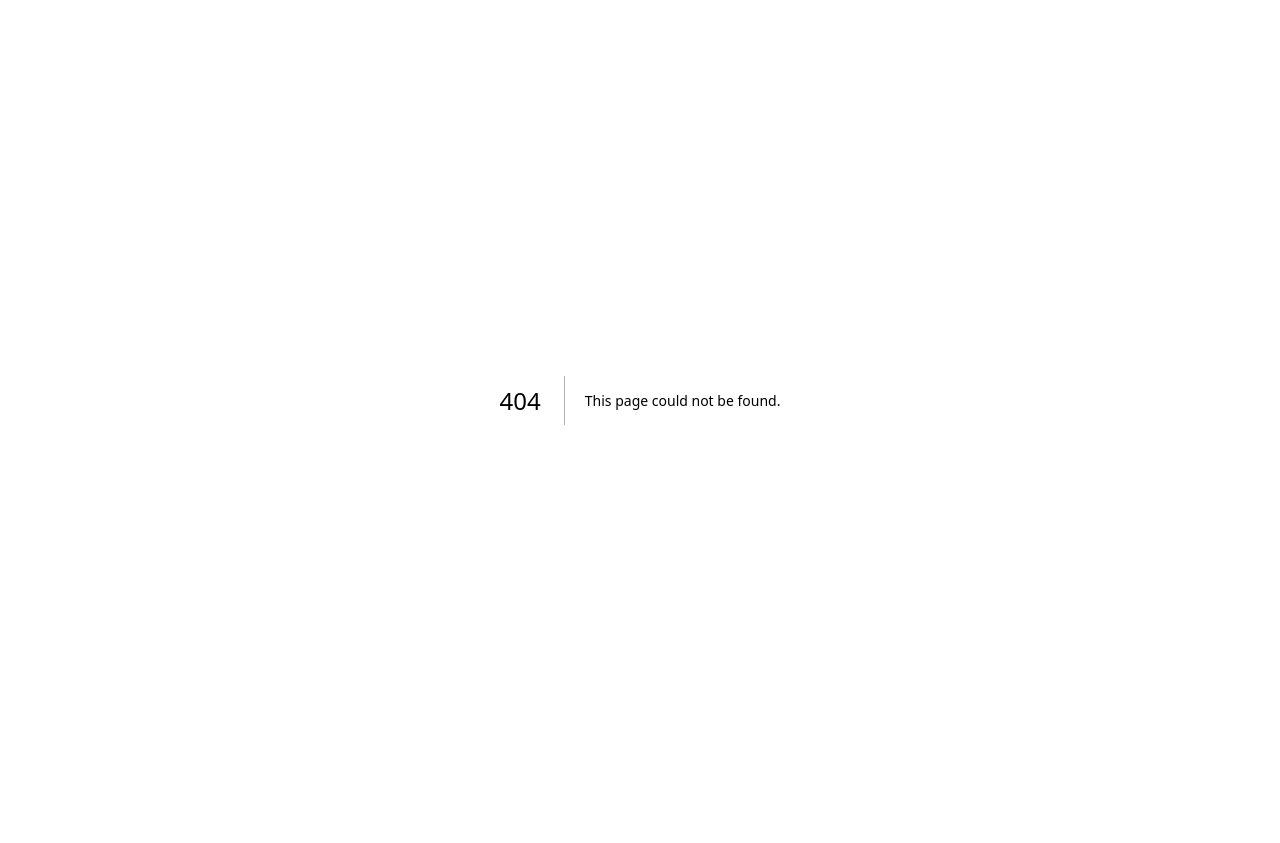
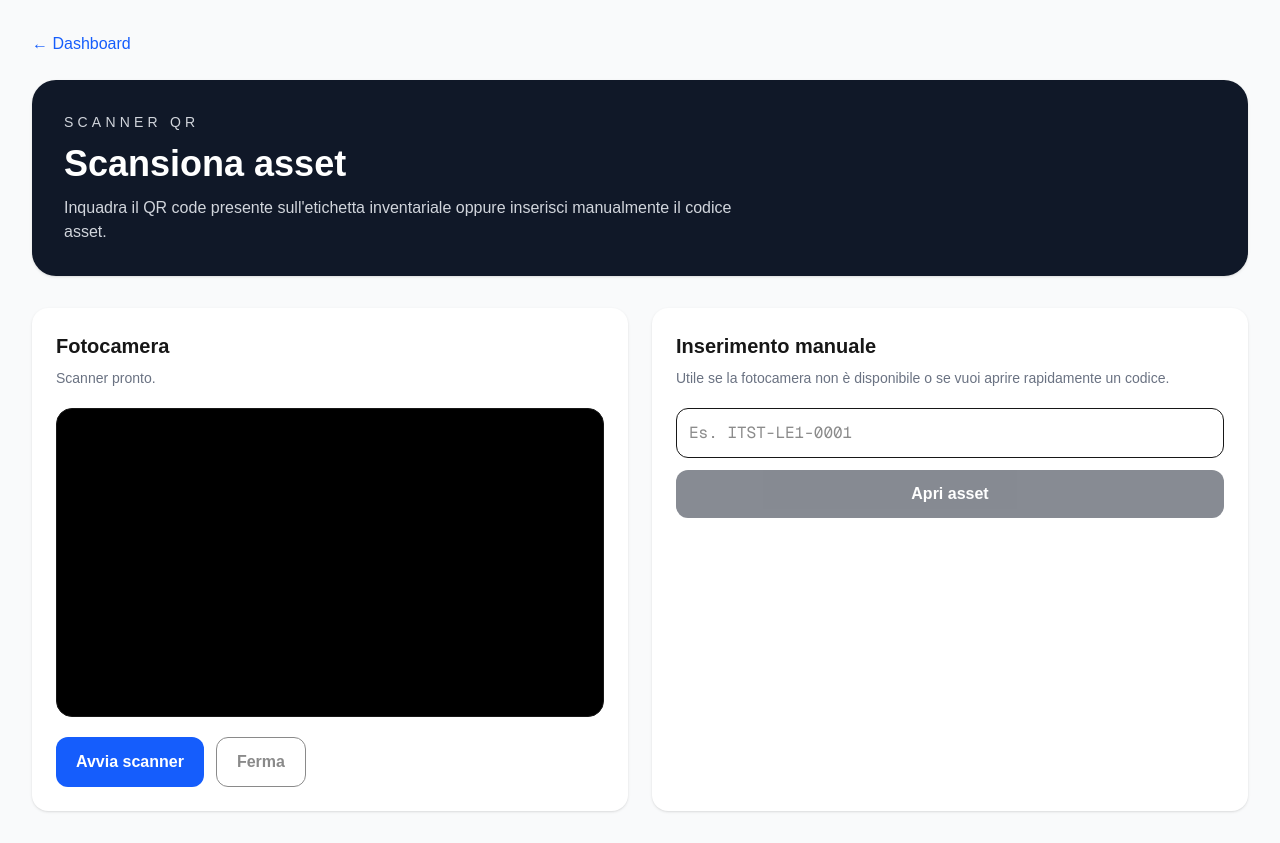
Before and after one commit to JacoFra19/inventario-its, a Next.js app in the folder frontend/: page /scan in a window 1280 px wide. Before the commit this address had no page. Before the commit the page ends 800 px from the top, so only its background shows below. Built offline with nearby package versions, Linux system fonts and the light colour scheme.

Commit message:
Added QR scanner page

```diff
--- /dev/null
+++ b/frontend/src/app/scan/page.tsx
@@ -0,0 +1,193 @@
+
+
+"use client";
+
+import { useEffect, useRef, useState } from "react";
+
+declare global {
+  interface Window {
+    BarcodeDetector?: new (options?: { formats?: string[] }) => {
+      detect: (source: HTMLVideoElement) => Promise<Array<{ rawValue: string }>>;
+    };
+  }
+}
+
+function extractInventoryCode(value: string) {
+  const match = value.match(/ITST-[A-Z0-9]+-\d{4}/i);
+  return match ? match[0].toUpperCase() : value.trim();
+}
+
+export default function ScanPage() {
+  const videoRef = useRef<HTMLVideoElement | null>(null);
+  const streamRef = useRef<MediaStream | null>(null);
+  const scanningRef = useRef(false);
+
+  const [manualCode, setManualCode] = useState("");
+  const [status, setStatus] = useState("Scanner pronto.");
+  const [cameraActive, setCameraActive] = useState(false);
+  const [scannerSupported, setScannerSupported] = useState(true);
+
+  function openAsset(codeOrUrl: string) {
+    const code = extractInventoryCode(codeOrUrl);
+
+    if (!code) {
+      setStatus("Codice non valido.");
+      return;
+    }
+
+    window.location.href = `/assets/${code}`;
+  }
+
+  async function startCamera() {
+    if (!window.BarcodeDetector) {
+      setScannerSupported(false);
+      setStatus("Scanner fotocamera non supportato da questo browser. Usa il campo manuale.");
+      return;
+    }
+
+    try {
+      const stream = await navigator.mediaDevices.getUserMedia({
+        video: { facingMode: "environment" },
+        audio: false,
+      });
+
+      streamRef.current = stream;
+
+      if (videoRef.current) {
+        videoRef.current.srcObject = stream;
+        await videoRef.current.play();
+      }
+
+      setCameraActive(true);
+      setStatus("Inquadra il QR dell'asset.");
+      scanLoop();
+    } catch (error) {
+      console.error(error);
+      setStatus("Impossibile avviare la fotocamera. Controlla i permessi del browser.");
+    }
+  }
+
+  function stopCamera() {
+    scanningRef.current = false;
+    streamRef.current?.getTracks().forEach((track) => track.stop());
+    streamRef.current = null;
+    setCameraActive(false);
+    setStatus("Scanner fermato.");
+  }
+
+  async function scanLoop() {
+    if (!window.BarcodeDetector || !videoRef.current) return;
+
+    const detector = new window.BarcodeDetector({ formats: ["qr_code"] });
+    scanningRef.current = true;
+
+    while (scanningRef.current) {
+      try {
+        const codes = await detector.detect(videoRef.current);
+
+        if (codes.length > 0) {
+          const value = codes[0].rawValue;
+          stopCamera();
+          openAsset(value);
+          return;
+        }
+      } catch (error) {
+        console.error(error);
+        setStatus("Errore durante la scansione. Riprova o usa il campo manuale.");
+      }
+
+      await new Promise((resolve) => setTimeout(resolve, 400));
+    }
+  }
+
+  useEffect(() => {
+    return () => {
+      streamRef.current?.getTracks().forEach((track) => track.stop());
+    };
+  }, []);
+
+  return (
+    <main className="min-h-screen bg-gray-50 p-8">
+      <a href="/" className="text-blue-600 hover:underline">
+        ← Dashboard
+      </a>
+
+      <section className="mt-6 rounded-3xl bg-gray-900 p-8 text-white shadow">
+        <p className="text-sm uppercase tracking-[0.3em] text-gray-300">
+          Scanner QR
+        </p>
+        <h1 className="mt-3 text-4xl font-bold">Scansiona asset</h1>
+        <p className="mt-3 max-w-2xl text-gray-300">
+          Inquadra il QR code presente sull'etichetta inventariale oppure inserisci manualmente il codice asset.
+        </p>
+      </section>
+
+      <section className="mt-8 grid grid-cols-1 gap-6 lg:grid-cols-2">
+        <div className="rounded-2xl bg-white p-6 shadow">
+          <h2 className="text-xl font-bold">Fotocamera</h2>
+          <p className="mt-2 text-sm text-gray-500">{status}</p>
+
+          <div className="mt-5 overflow-hidden rounded-2xl border bg-black">
+            <video
+              ref={videoRef}
+              className="aspect-video w-full object-cover"
+              muted
+              playsInline
+            />
+          </div>
+
+          <div className="mt-5 flex gap-3">
+            <button
+              onClick={startCamera}
+              disabled={cameraActive}
+              className="rounded-xl bg-blue-600 px-5 py-3 font-semibold text-white hover:bg-blue-700 disabled:opacity-50"
+            >
+              Avvia scanner
+            </button>
+
+            <button
+              onClick={stopCamera}
+              disabled={!cameraActive}
+              className="rounded-xl border px-5 py-3 font-semibold hover:bg-gray-50 disabled:opacity-50"
+            >
+              Ferma
+            </button>
+          </div>
+
+          {!scannerSupported && (
+            <p className="mt-4 rounded-xl bg-yellow-50 p-3 text-sm text-yellow-800">
+              Questo browser non supporta la scansione QR nativa. Usa l'inserimento manuale oppure prova Chrome/Edge.
+            </p>
+          )}
+        </div>
+
+        <div className="rounded-2xl bg-white p-6 shadow">
+          <h2 className="text-xl font-bold">Inserimento manuale</h2>
+          <p className="mt-2 text-sm text-gray-500">
+            Utile se la fotocamera non è disponibile o se vuoi aprire rapidamente un codice.
+          </p>
+
+          <div className="mt-5 flex flex-col gap-3">
+            <input
+              className="rounded-xl border p-3 font-mono"
+              placeholder="Es. ITST-LE1-0001"
+              value={manualCode}
+              onChange={(e) => setManualCode(e.target.value)}
+              onKeyDown={(e) => {
+                if (e.key === "Enter") openAsset(manualCode);
+              }}
+            />
+
+            <button
+              onClick={() => openAsset(manualCode)}
+              disabled={!manualCode.trim()}
+              className="rounded-xl bg-gray-900 px-5 py-3 font-semibold text-white hover:bg-black disabled:opacity-50"
+            >
+              Apri asset
+            </button>
+          </div>
+        </div>
+      </section>
+    </main>
+  );
+}
```
